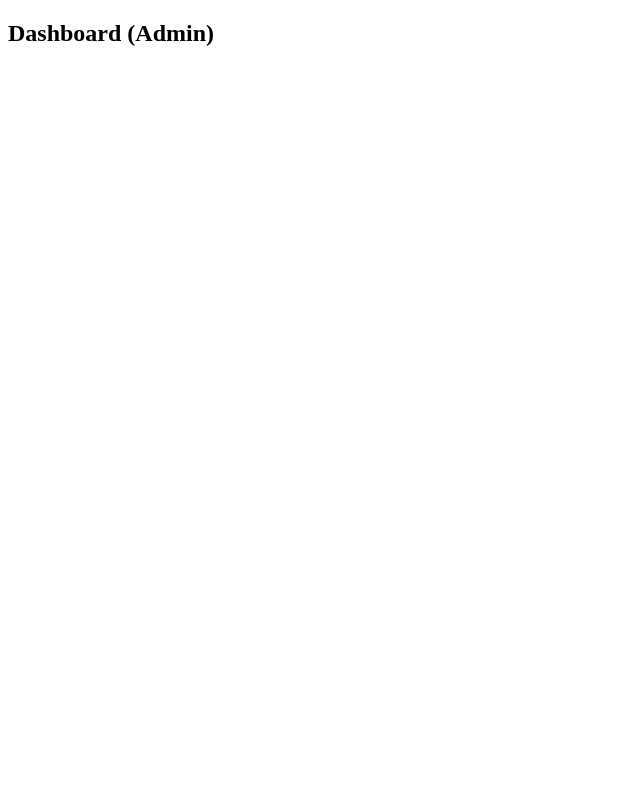
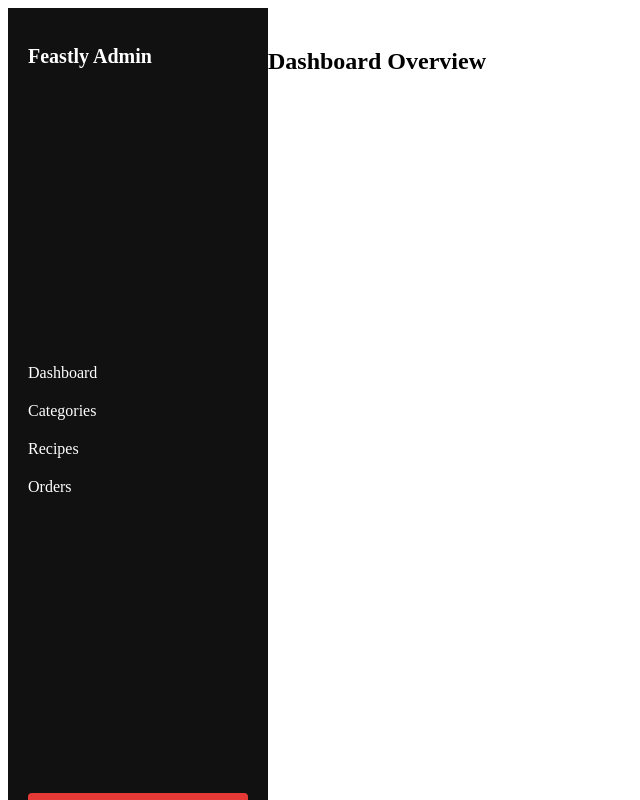
Before and after one commit to SushrutKhajuria/Feastly-Admin, a React (Create React App) app: page /dashboard in a window 1280 px wide. Shown: the whole page, without its empty margins (0-640 px from the left). Built offline with nearby package versions, Linux system fonts and the light colour scheme; no server answers; sample sign-in values are in the browser's storage.

Commit message:
Sidebar Working

```diff
--- a/src/App.js
+++ b/src/App.js
@@ -3,12 +3,17 @@ import React from "react";
 import { Routes, Route } from "react-router-dom";
 import LoginPage from "./pages/LoginPage";
 import Dashboard from "./pages/Dashboard";
+import PrivateRoute from "./components/PrivateRoute";
+
+
 
 const App = () => {
   return (
     <Routes>
       <Route path="/login" element={<LoginPage />} />
-      <Route path="/dashboard" element={<Dashboard />} />
+      <Route path="/dashboard" element={<PrivateRoute>
+                                          <Dashboard />
+                                        </PrivateRoute>} />
 
     </Routes>
   );
--- /dev/null
+++ b/src/components/PrivateRoute.js
@@ -0,0 +1,16 @@
+// src/components/PrivateRoute.js
+import React from "react";
+import { Navigate } from "react-router-dom";
+import { useAuth } from "../context/AuthContext";
+
+const PrivateRoute = ({ children }) => {
+  const { currentUser } = useAuth();
+
+  if (!currentUser) {
+    return <Navigate to="/login" replace />;
+  }
+
+  return children;
+};
+
+export default PrivateRoute;
--- /dev/null
+++ b/src/components/Sidebar.js
@@ -0,0 +1,32 @@
+// src/components/Sidebar.js
+import React from "react";
+import { NavLink, useNavigate } from "react-router-dom";
+import { useAuth } from "../context/AuthContext";
+import styles from "./Sidebar.module.css";
+
+const Sidebar = () => {
+  const { logoutUser } = useAuth();
+  const navigate = useNavigate();
+
+  const handleLogout = async () => {
+    await logoutUser();
+    navigate("/login");
+  };
+
+  return (
+    <div className={styles.sidebar}>
+      <h2 className={styles.logo}>Feastly Admin</h2>
+      <nav className={styles.nav}>
+        <NavLink to="/dashboard" className={styles.link}>Dashboard</NavLink>
+        <NavLink to="/categories" className={styles.link}>Categories</NavLink>
+        <NavLink to="/recipes" className={styles.link}>Recipes</NavLink>
+        <NavLink to="/orders" className={styles.link}>Orders</NavLink>
+      </nav>
+      <button onClick={handleLogout} className={styles.logout}>
+        Logout
+      </button>
+    </div>
+  );
+};
+
+export default Sidebar;
--- /dev/null
+++ b/src/components/Sidebar.module.css
@@ -0,0 +1,45 @@
+/* src/components/Sidebar.module.css */
+.sidebar {
+  height: 100vh;
+  width: 220px;
+  background-color: #111;
+  color: white;
+  display: flex;
+  flex-direction: column;
+  justify-content: space-between;
+  padding: 20px;
+  position: fixed;
+}
+
+.logo {
+  font-size: 20px;
+  font-weight: bold;
+  margin-bottom: 40px;
+}
+
+.nav {
+  display: flex;
+  flex-direction: column;
+  gap: 20px;
+}
+
+.link {
+  color: white;
+  text-decoration: none;
+  font-size: 16px;
+}
+
+.link.active {
+  font-weight: bold;
+  color: #00bcd4;
+}
+
+.logout {
+  background-color: #e53935;
+  color: white;
+  border: none;
+  padding: 10px;
+  cursor: pointer;
+  border-radius: 4px;
+  margin-top: 40px;
+}
--- a/src/index.js
+++ b/src/index.js
@@ -1,14 +1,16 @@
-// src/index.js
 import React from "react";
 import ReactDOM from "react-dom/client";
 import App from "./App";
 import { BrowserRouter } from "react-router-dom";
+import { AuthProvider } from "./context/AuthContext"; // ✅ import this
 
 const root = ReactDOM.createRoot(document.getElementById("root"));
 root.render(
   <React.StrictMode>
     <BrowserRouter>
-      <App />
+      <AuthProvider>
+        <App />
+      </AuthProvider>
     </BrowserRouter>
   </React.StrictMode>
 );
--- a/src/pages/Dashboard.js
+++ b/src/pages/Dashboard.js
@@ -1,7 +1,16 @@
-import React from 'react';
+// src/pages/Dashboard.js
+import React from "react";
+import Sidebar from "../components/Sidebar";
 
 const Dashboard = () => {
-  return <h2>Dashboard (Admin)</h2>;
+  return (
+    <div>
+      <Sidebar />
+      <div style={{ marginLeft: "240px", padding: "20px" }}>
+        <h2>Dashboard Overview</h2>
+      </div>
+    </div>
+  );
 };
 
 export default Dashboard;
```
